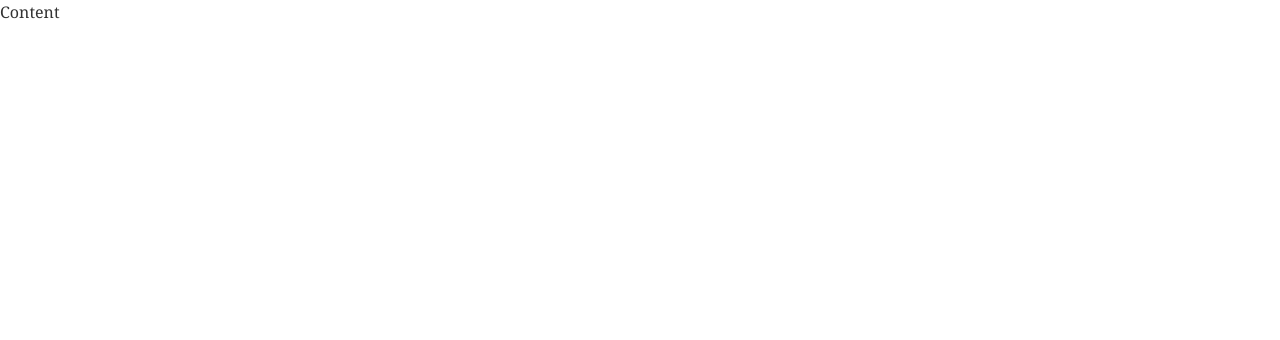
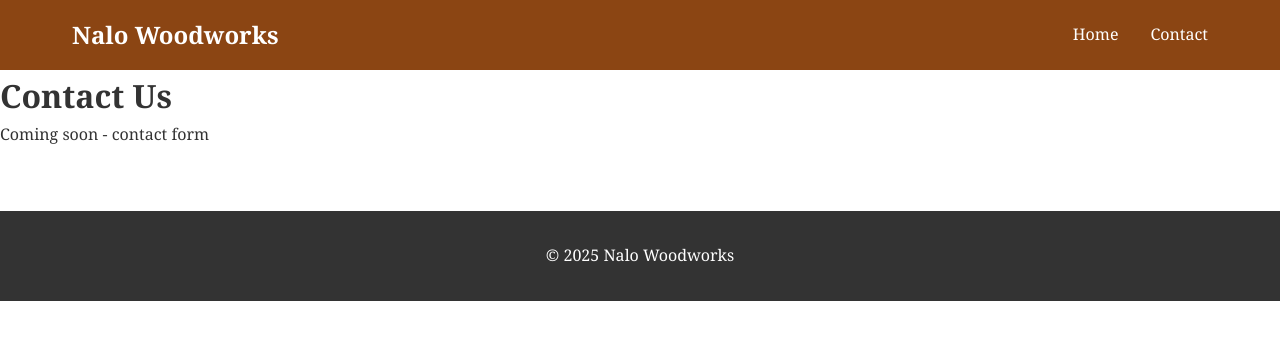
Before and after one commit to halarnold2000/nalowoodworks, a plain HTML site: page contact.html in a window 1280 px wide. Drawn offline with Linux system fonts and the light colour scheme.

Commit message:
updated contacts page

```diff
--- a/contact.html
+++ b/contact.html
@@ -1,12 +1,31 @@
 <!DOCTYPE html>
-<html lang="en">Content
-  <head>
-    <meta charset="utf-8">
-    <title></title>
+<html lang="en">
+<head>
+    <meta charset="UTF-8">
+    <meta name="viewport" content="width=device-width, initial-scale=1.0">
+    <title>Contact - Nalo Woodworks</title>
     <link rel="stylesheet" href="styles.css">
+</head>
+<body>
+    <header>
+        <nav>
+            <div class="logo">Nalo Woodworks</div>
+            <ul class="nav-links">
+                <li><a href="index.html">Home</a></li>
+                <li><a href="contact.html">Contact</a></li>
+            </ul>
+        </nav>
+    </header>
+
+    <main>
+        <h1>Contact Us</h1>
+        <p>Coming soon - contact form</p>
+    </main>
+
+    <footer>
+        <p>&copy; 2025 Nalo Woodworks</p>
+    </footer>
+
     <script src="script.js"></script>
-  </head>
-  <body>
-    <!-- page content -->
-  </body>
+</body>
 </html>
```
